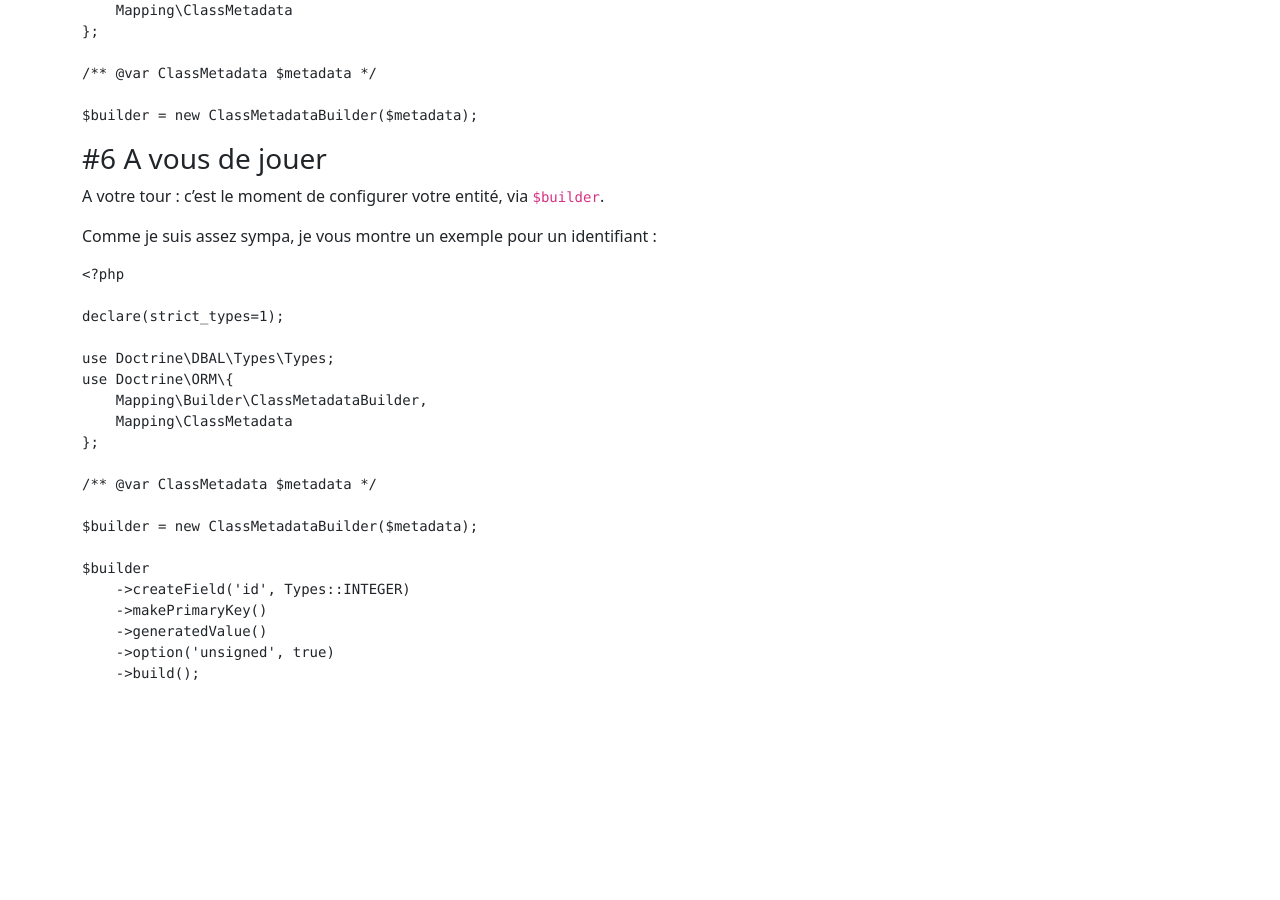
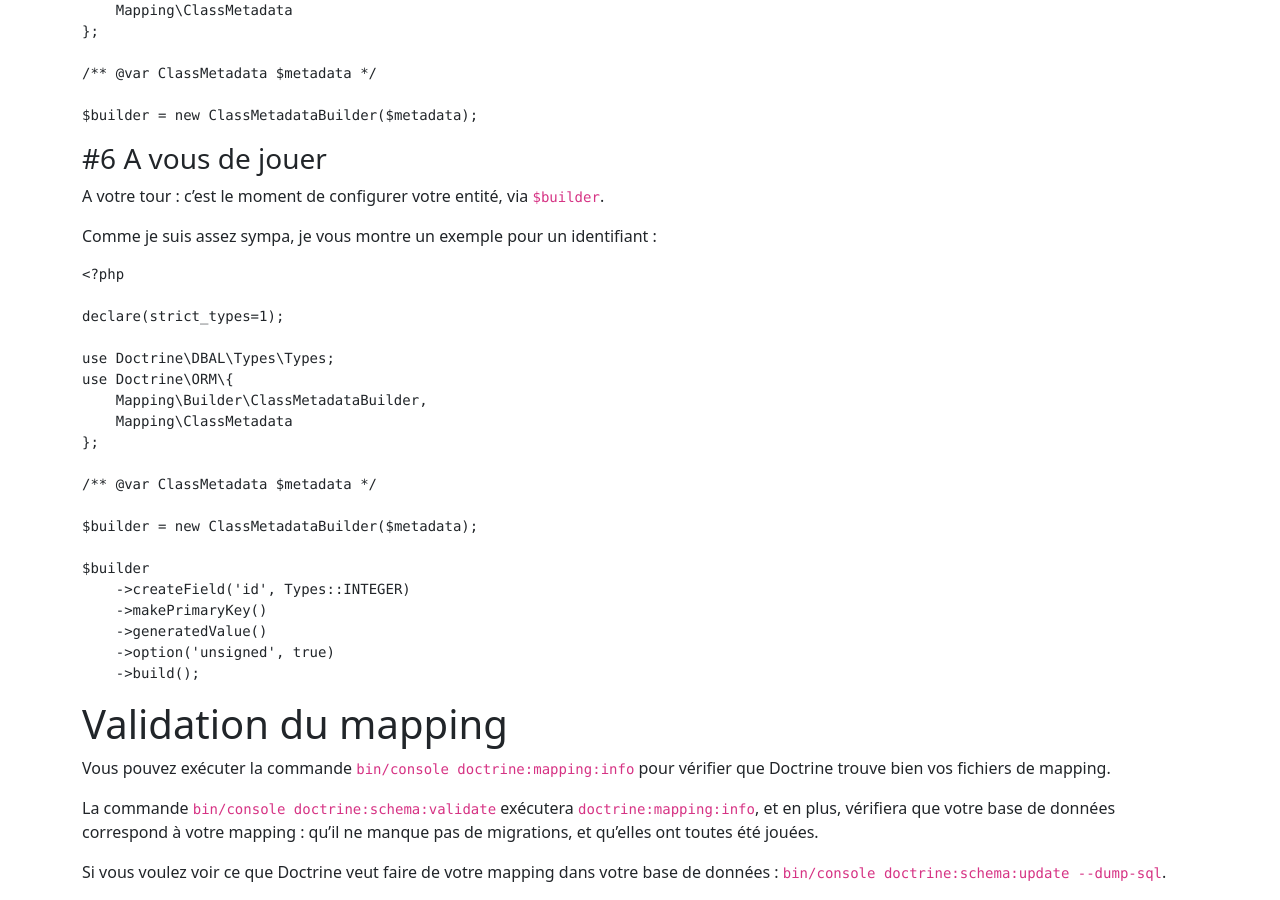
Before and after one commit to steevanb/php6.io, a Jekyll site: the page built from docs/symfony/php-configuration-doctrine-mapping.md, in a window 1280 px wide and 900 px high, scrolled down 2084 px. Built offline with Jekyll 4.4.1, drawn with Linux system fonts in a browser that asks for light colours; our own code applies the rules of GitHub Pages for plain Markdown files; before the commit the page ends 2784 px from its top, so only the background shows below that.

Commit message:
Validation du mapping

````diff
--- a/docs/symfony/php-configuration-doctrine-mapping.md
+++ b/docs/symfony/php-configuration-doctrine-mapping.md
@@ -142,3 +142,15 @@ $builder
     ->option('unsigned', true)
     ->build();
 ```
+
+# Validation du mapping
+
+Vous pouvez exécuter la commande `bin/console doctrine:mapping:info`
+pour vérifier que Doctrine trouve bien vos fichiers de mapping.
+
+La commande `bin/console doctrine:schema:validate` exécutera `doctrine:mapping:info`,
+et en plus, vérifiera que votre base de données correspond à votre mapping :
+qu'il ne manque pas de migrations, et qu'elles ont toutes été jouées.
+
+Si vous voulez voir ce que Doctrine veut faire de votre mapping dans votre base de données :
+`bin/console doctrine:schema:update --dump-sql`.
````
